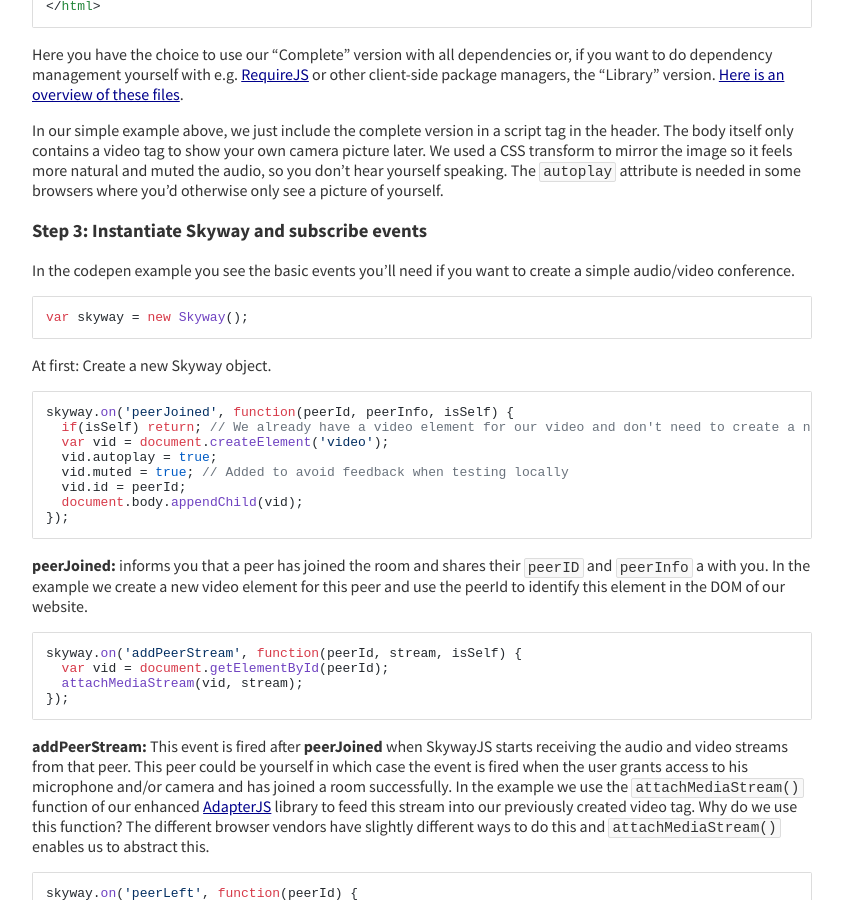
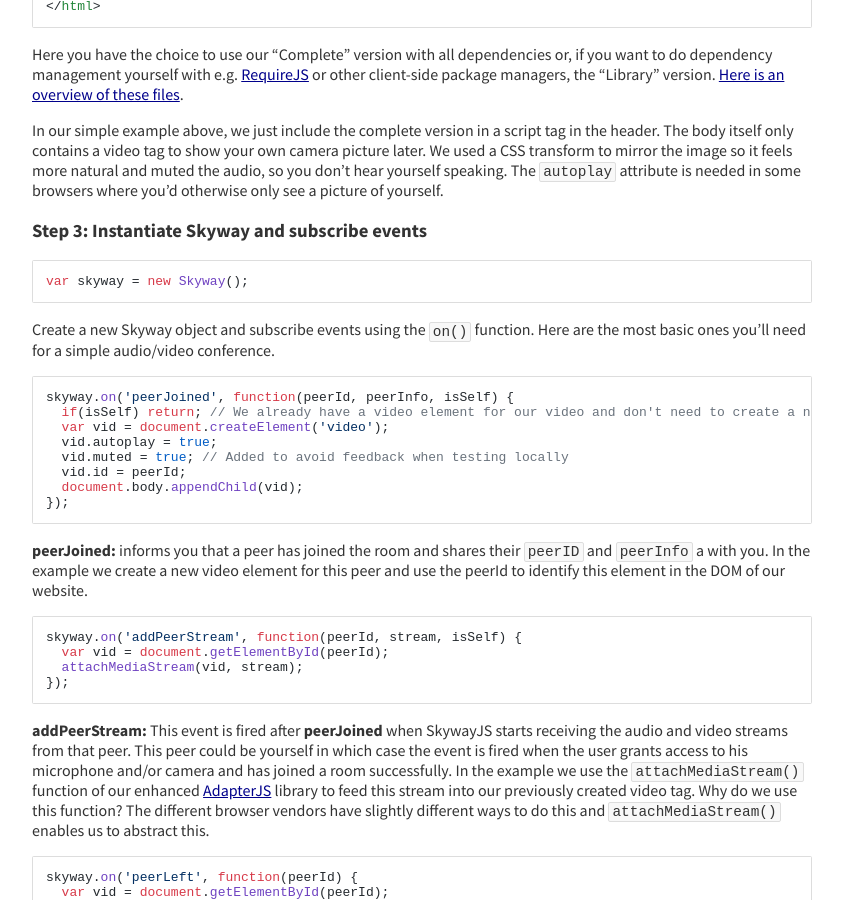
Before and after one commit to Temasys/temasys.github.io, a Jekyll site: the page built from _posts/2014-08-08-Getting_started_with_WebRTC_and_SkywayJS.markdown, in a window 1280 px wide and 900 px high, scrolled down 2079 px. Shown: the whole window, without its empty margins (218-1061 px from the left). Built offline with Jekyll 4.4.1, drawn with Linux system fonts in a browser that asks for light colours; nearby versions of some CDN libraries; Markdown is read by kramdown in place of the engine named in the settings.

Commit message:
Text update

```diff
--- a/_posts/2014-08-08-Getting_started_with_WebRTC_and_SkywayJS.markdown
+++ b/_posts/2014-08-08-Getting_started_with_WebRTC_and_SkywayJS.markdown
@@ -79,11 +79,10 @@
 
 ### Step 3: Instantiate Skyway and subscribe events
 
-In the codepen example you see the basic events you'll need if you want to create a simple audio/video conference.
-
 <pre><code class="javascript">var skyway = new Skyway();
 </code></pre>
-At first: Create a new Skyway object.
+Create a new Skyway object and subscribe events using the *on()* function. Here are the most basic ones you'll need for a simple audio/video conference.
+
 <pre><code class="javascript">skyway.on('peerJoined', function(peerId, peerInfo, isSelf) {
   if(isSelf) return; // We already have a video element for our video and don't need to create a new one.
   var vid = document.createElement('video');
```
